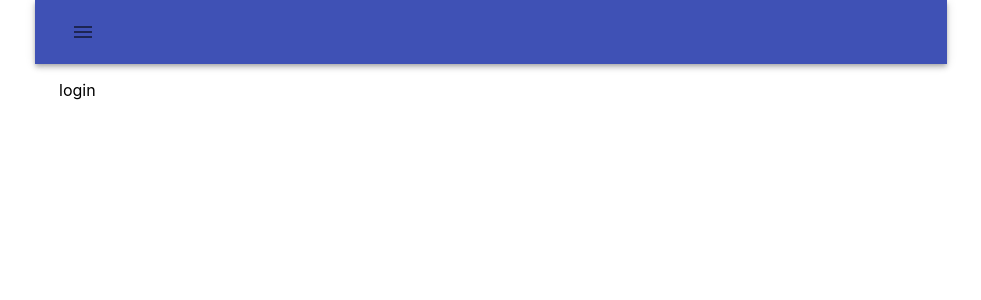
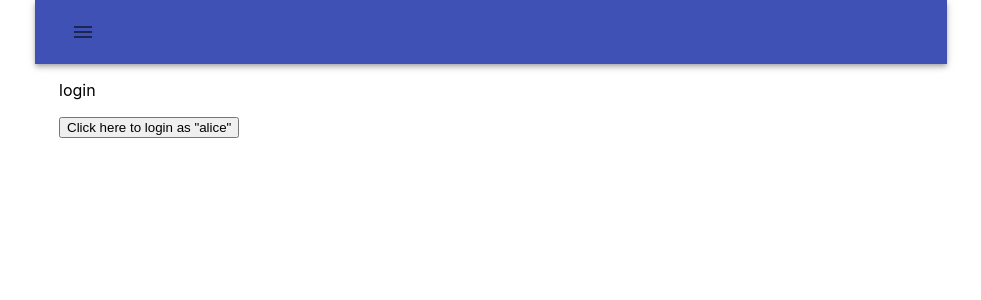
Before and after one commit to rasm47/bathroom-wall-webclient, a React (Create React App) app: page /login in a window 1280 px wide. Shown: the top 300 px of the page, without its empty margins (149-1130 px from the left). Built offline with nearby package versions, Linux system fonts and the light colour scheme.

Commit message:
Add simple login service to interact with a backend

```diff
--- a/package.json
+++ b/package.json
@@ -8,6 +8,7 @@
     "@testing-library/jest-dom": "^5.11.6",
     "@testing-library/react": "^11.2.2",
     "@testing-library/user-event": "^12.6.0",
+    "axios": "^0.21.0",
     "react": "^17.0.1",
     "react-dom": "^17.0.1",
     "react-router-dom": "^5.2.0",
--- a/src/App.js
+++ b/src/App.js
@@ -8,11 +8,18 @@ import HomeScreen from './components/homescreen';
 import Textbox from './components/textbox';
 import Room from './components/room';
 import MyMenuBar from './components/mymenubar';
+import Auth from './services/authservice';
 
 // dummy for testing
 function Login(props) {
   return (
-    <Container><p> login </p></Container>
+    <Container>
+      <p> login </p>
+      <button onClick={() => {
+        Auth.login("alice");
+        alert(JSON.stringify(Auth.getUser()));
+      }}>Click here to login as "alice"</button>
+    </Container>
   );
 }
 
@@ -39,14 +46,19 @@ function Root(props) {
 // dummy for testing
 function Register(props) {
   return (
-    <Container><p> register </p></Container>
+    <Container>
+      <p> register </p>
+      <button onClick={() => {
+        Auth.register("alice");
+      }}>Click here to register as "alice"</button>
+    </Container>
   );
 }
 
 // dummy for testing
 function Secret(props) {
   return (
-    <Container><p> secret </p></Container>
+    <Container><p>secret (eventually show only to logged in users)</p></Container>
   );
 }
 
--- /dev/null
+++ b/src/services/authservice.js
@@ -0,0 +1,40 @@
+import axios from "axios";
+
+// TODO: stop using a magic const for the api url
+const API_URL = "http://localhost:3001/";
+
+class Auth {
+    login(username) {
+        return axios
+            .post(`${API_URL}login`, { username })
+            .then(res => {
+                if (res.data.token) {
+                    localStorage.setItem("username", username);
+                    localStorage.setItem("token", res.data.token);
+                }
+
+                return res.data;
+            });
+    }
+
+    logout() {
+        localStorage.removeItem("username");
+        localStorage.removeItem("token");
+    }
+
+    register(username) {
+        return axios.post(`${API_URL}register`, {
+            username
+        });
+    }
+
+    getUser() {
+        const obj = {
+            username: localStorage.getItem("username"),
+            token: localStorage.getItem("token"),
+        };
+        return obj;
+    }
+}
+
+export default new Auth();
```
Also changed, not shown: 1 other file (tests, documents, lock files or other folders).
